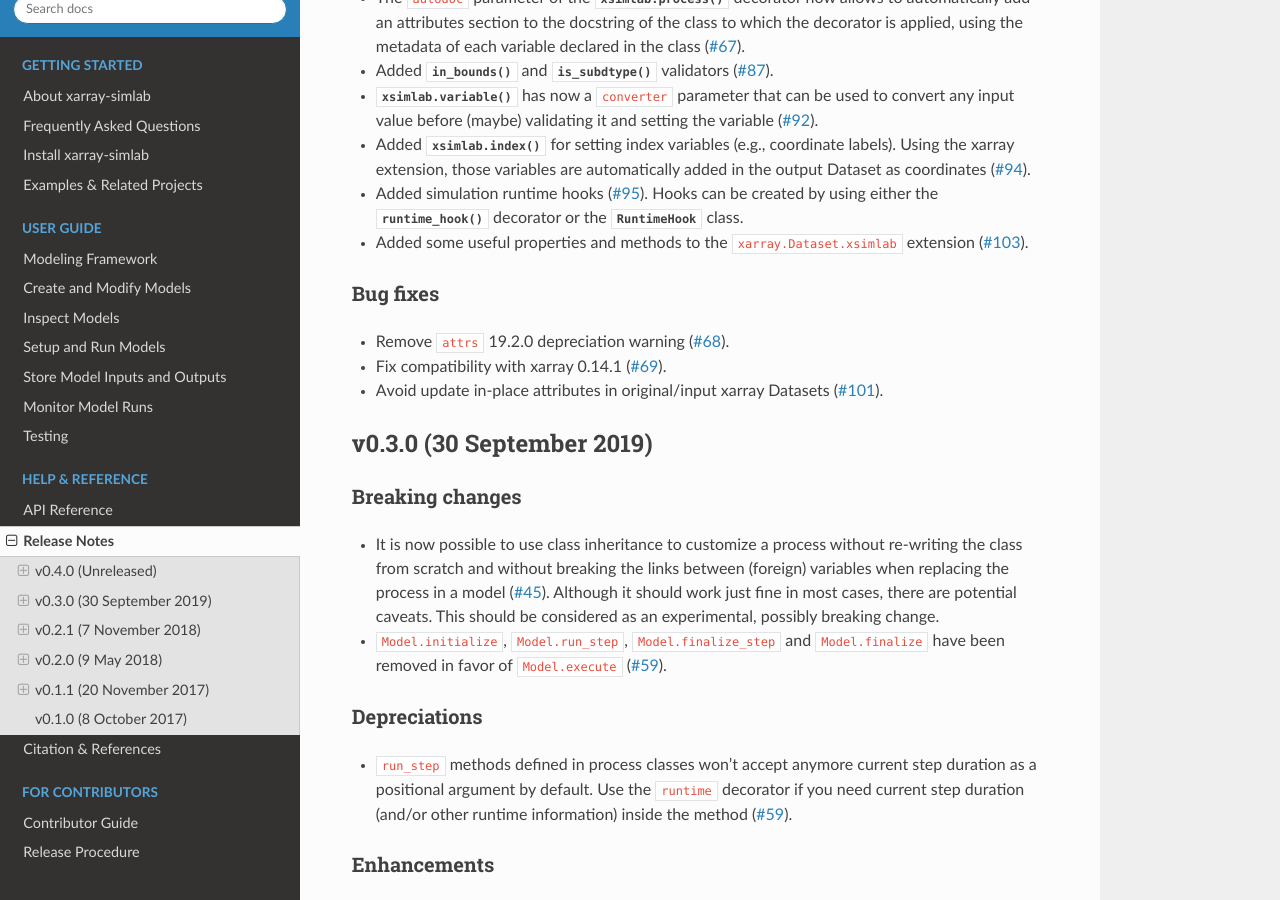
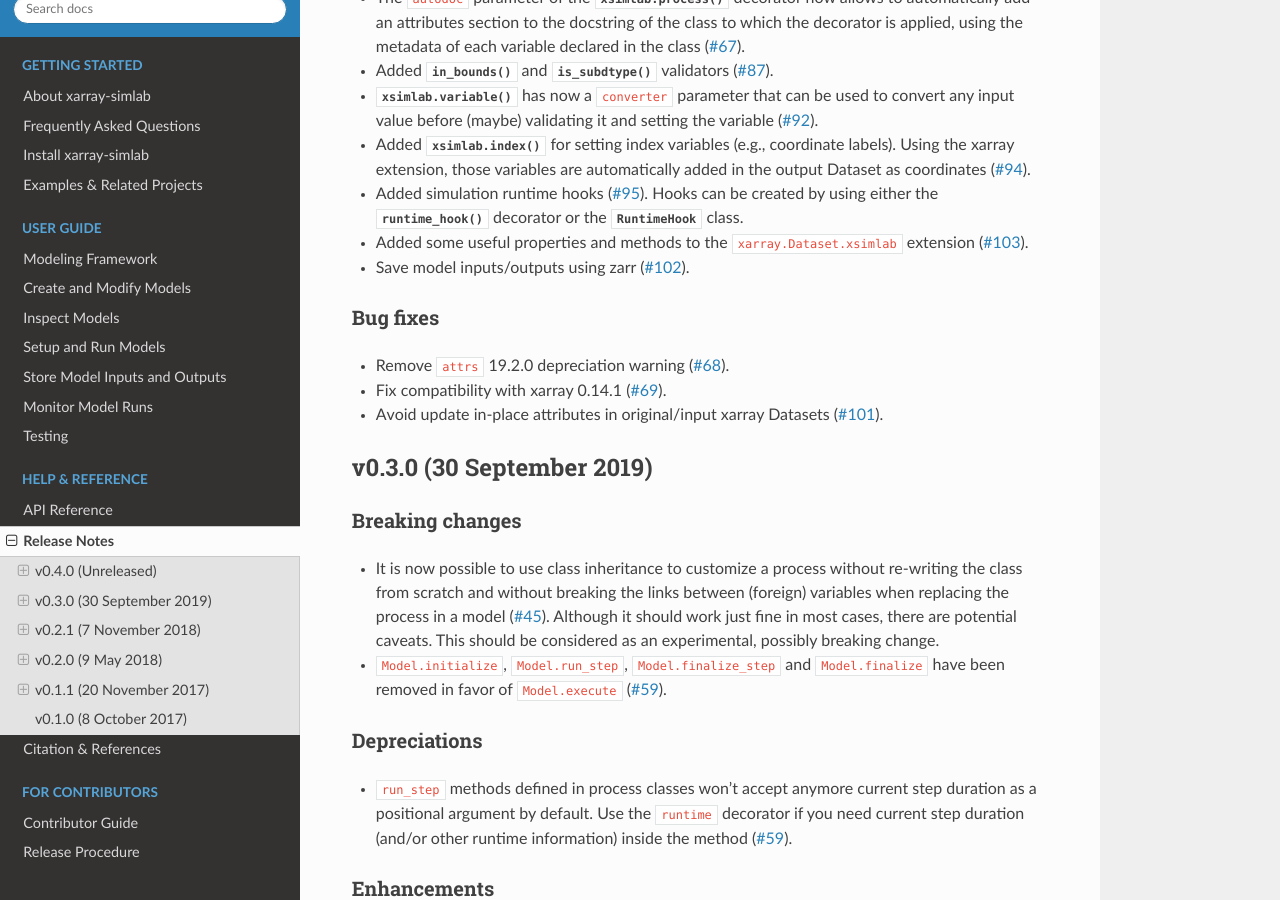
Before and after one commit to xarray-contrib/xarray-simlab, a Sphinx documentation site: the page built from doc/whats_new.rst, in a window 1280 px wide and 900 px high, scrolled down 1016 px. Built offline with Sphinx 7.4.7 and the Read the Docs theme 2.0.0, drawn with Linux system fonts in a browser that asks for light colours; the version number could not be read and is left out.

Commit message:
update release notes

```diff
--- a/doc/whats_new.rst
+++ b/doc/whats_new.rst
@@ -68,6 +68,7 @@ Enhancements
   :class:`~xsimlab.RuntimeHook` class.
 - Added some useful properties and methods to the ``xarray.Dataset.xsimlab``
   extension (:issue:`103`).
+- Save model inputs/outputs using zarr (:issue:`102`).
 
 Bug fixes
 ~~~~~~~~~
```
